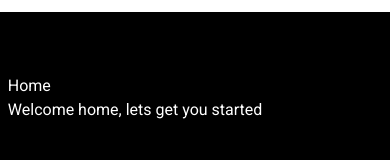
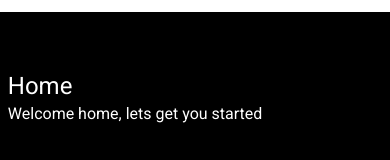
Before and after one commit to CSE-321/KeyInsights, a React (Create React App) app in the folder frontend/: page / in a window 390 px wide. Shown: the part 234-394 px from the top of the page. Built offline with nearby package versions, Linux system fonts and the light colour scheme.

Commit message:
Better text responsiveness on mobile

```diff
--- a/frontend/src/Components/BodyHeader.js
+++ b/frontend/src/Components/BodyHeader.js
@@ -20,7 +20,9 @@ const BodyHeader = ({ title, subtext, showServer }) => {
     <>
       <div className="body-header">
         <div id="header-description">
-          <h1 className="header-text"> {headerTitle} </h1>
+          <h1 className="header-text text-2xl sm:text-3xl md:text-4xl">
+            {headerTitle}
+          </h1>
           <p className="header-text"> {headerSubtext} </p>
         </div>
       </div>
```
